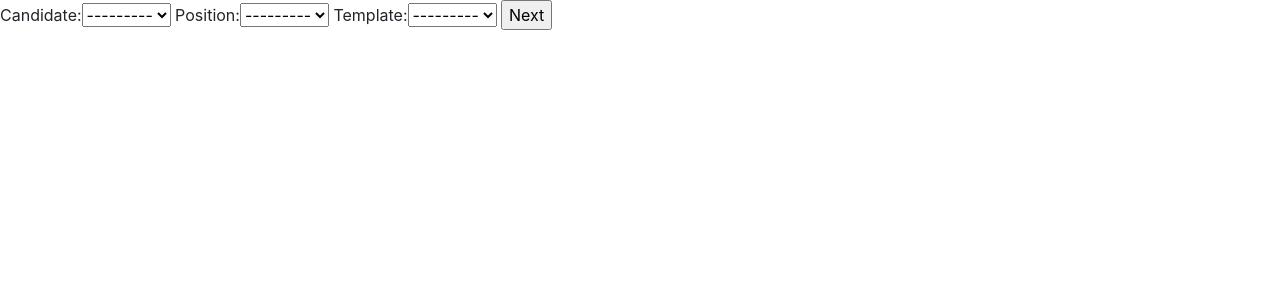
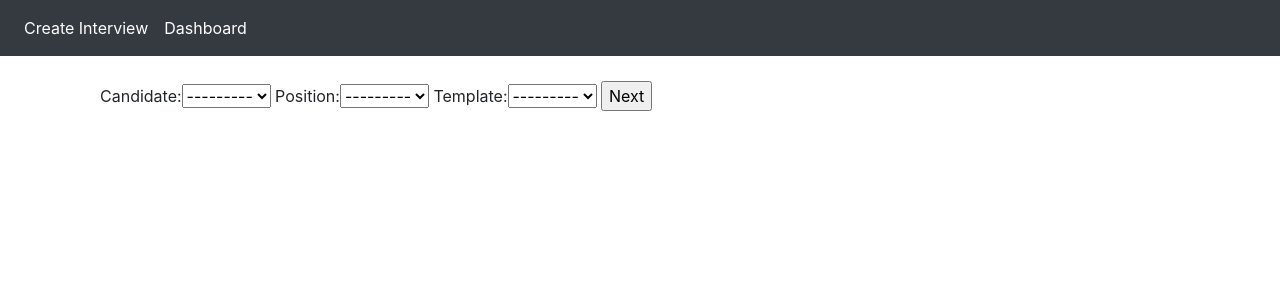
Before and after one commit to Lodek/interview, a Django app: page /interview/ in a window 1280 px wide. Shown: the top 300 px of the page. Run offline with Django 3.2, Linux system fonts and the light colour scheme; data that the repository does not hold is empty; parts of the project's set-up code (start-up, migrations or seed data) failed here and were passed over; some libraries are stand-ins or nearby versions.

Commit message:
css base

```diff
--- a/base/templates/base/base.html
+++ b/base/templates/base/base.html
@@ -4,12 +4,36 @@
     <meta charset="utf-8">
     <title>Interivew</title>
     <link rel="stylesheet" href="https://stackpath.bootstrapcdn.com/bootstrap/4.5.0/css/bootstrap.min.css" integrity="sha384-9aIt2nRpC12Uk9gS9baDl411NQApFmC26EwAOH8WgZl5MYYxFfc+NcPb1dKGj7Sk" crossorigin="anonymous">
+    <style>
+      #content {
+          margin: 25px 100px 20px
+      }
+    </style>
+    {% block header %}
+    {% endblock %}
+  </head>
 
-  </head>
   <body>
-    {% block content %}
+    <nav class="navbar navbar-expand-lg navbar-dark bg-dark">
+      <div class="collapse navbar-collapse" id="navbarNav">
+        <ul class="navbar-nav d-flex justify-content-center">
+          <li class="nav-item">
+            <a class="nav-link active" href={% url "interview:setup" %}>Create Interview</a>
+          </li>
+          <li class="nav-item">
+            <a class="nav-link active" href={% url "viz:list" %}>Dashboard</a>
+          </li>
+        </ul>
+      </div>
+    </nav>
+
+    <div id="content">
+      {% block content %}
+      {% endblock %}
+    </div>
+
+    {% block footer %}
     {% endblock %}
-
     <script src="https://code.jquery.com/jquery-3.5.1.slim.min.js" integrity="sha384-DfXdz2htPH0lsSSs5nCTpuj/zy4C+OGpamoFVy38MVBnE+IbbVYUew+OrCXaRkfj" crossorigin="anonymous"></script>
     <script src="https://cdn.jsdelivr.net/npm/popper.js@1.16.0/dist/umd/popper.min.js" integrity="sha384-Q6E9RHvbIyZFJoft+2mJbHaEWldlvI9IOYy5n3zV9zzTtmI3UksdQRVvoxMfooAo" crossorigin="anonymous"></script>
     <script src="https://stackpath.bootstrapcdn.com/bootstrap/4.5.0/js/bootstrap.min.js" integrity="sha384-OgVRvuATP1z7JjHLkuOU7Xw704+h835Lr+6QL9UvYjZE3Ipu6Tp75j7Bh/kR0JKI" crossorigin="anonymous"></script>
```
